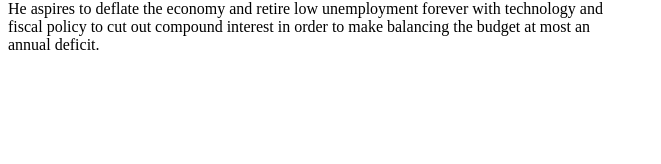
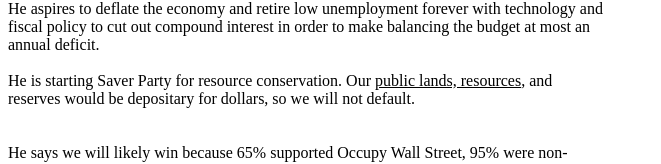
Before and after one commit to NickCarducci/TruncatedWholesaleTax, a React (Create React App) app: page / in a window 1280 px wide. Shown: the part 456-620 px from the top of the page, without its empty margins (0-661 px from the left). Built offline with nearby package versions, Linux system fonts and the light colour scheme; a web font is replaced by a local one.

Commit message:
Update App.js

```diff
--- a/src/App.js
+++ b/src/App.js
@@ -80,6 +80,22 @@
         He aspires to deflate the economy and retire low unemployment forever
         with technology and fiscal policy to cut out compound interest in order
         to make balancing the budget at most an annual deficit.
+        <br />
+        <br />
+        <span>
+          He is starting Saver Party for resource conservation. Our{space}
+          <a href="https://2024nj.com/oil" style={{ color: "black" }}>
+            public lands, resources
+          </a>
+          , and reserves would be depositary for dollars, so we will not
+          default.
+        </span>
+        <br />
+        <br />
+        He says we will likely win because 65% supported Occupy Wall Street, 95%
+        were non-voters.
+        {/*Do you prefer a truncated progressive tax to a flat tax? Savings in
+        public parks of UT, WY, NM lands, resources, and reserves.*/}
       </div>
     );
   }
```
